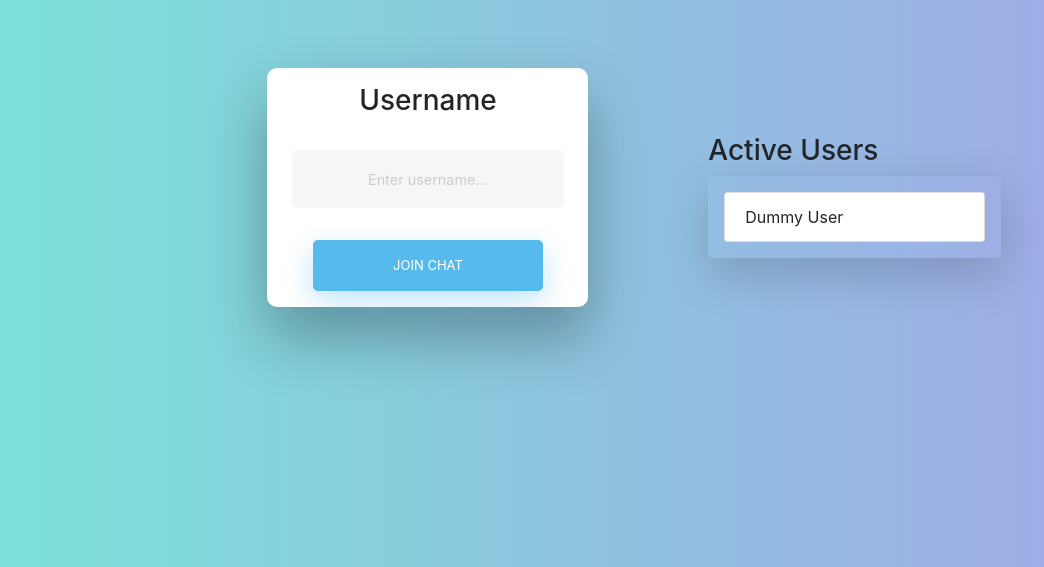
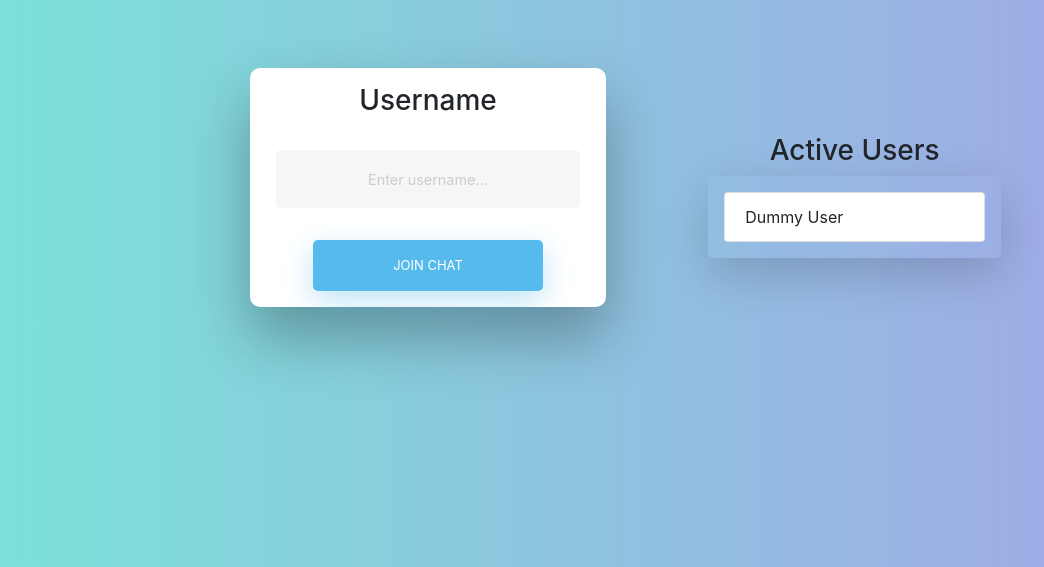
Before and after one commit to hl2638/flask-socket-chat, a Flask app: page / in a window 1280 px wide. Shown: the part 153-720 px from the top of the page, without its empty margins (212-1256 px from the left). Run offline with Flask 2, Linux system fonts and the light colour scheme; some libraries are stand-ins or nearby versions.

Commit message:
changed index width config

```diff
--- a/static/style.css
+++ b/static/style.css
@@ -165,7 +165,7 @@ input[type=text]::placeholder {
   border-radius: 10px 10px 10px 10px;
   background: #fff;
   padding: 30px;
-  width: 90%;
+  width: auto;
   max-width: 450px;
   position: relative;
   padding: 0px;
--- a/templates/index.html
+++ b/templates/index.html
@@ -6,23 +6,23 @@
 {% block sub_header%}Please create a username to start.{% endblock %}
 {% block main_body %}
     <div class="row m-0">
-        <div class="col-4"></div>
-        <div class="col-4">
+        <div class="col-xs-0 col-sm-0 col-md-0 col-lg-4"></div>
+        <div class="col-xs-12 col-sm-6 col-md-6 col-lg-4">
             <div class="wrapper fadeInDown">
                 <div class="formContent">
                 <!-- Login Form -->
-                    <form id="join-form" >
+                    <form id="join-form">
                         <label for="username" class="pt-3"><h3>Username</h3></label>
                         <input type="text" class="my-3" id="username" name="username" placeholder="Enter username...">
-                        <input type="submit" class="btn py-3 my-3" value="Join Chat">
+                        <input type="submit" class="btn btn-lg py-3 my-3" value="Join Chat">
                     </form>
                 </div>
             </div>
         </div>
-        <div class="col-4">
+        <div class="col-xs-12 col-sm-6 col-md-6 col-lg-4">
             <div class="wrapper fadeInDown">
                 <div class="container rounded-lg px-3">
-                    <h3 class="px-3 pt-3">Active Users</h3>
+                    <h3 class="px-3 pt-3 text-center">Active Users</h3>
                     <ul id="active-user-list" class="shadow-lg list-group rounded-lg mx-3 px-3 py-3">
                       <li class="list-group-item rounded">Dummy User</li>
                     </ul>
--- a/templates/template.html
+++ b/templates/template.html
@@ -15,8 +15,8 @@
 {% block script %}{% endblock %}
 <div class="container py-5 px-4">
     <header class="text-center">
-        <h1 class="display-4 text-white">{% block main_header %}{% endblock %}</h1>
-        <p class="text-white lead mb-0">{% block sub_header %}{% endblock %}</p>
+        <h1 class="display-4 text-white" id="main-header">{% block main_header %}{% endblock %}</h1>
+        <p class="text-white lead mb-0" id="sub-header">{% block sub_header %}{% endblock %}</p>
     </header>
 </div>
 {% block main_body %}{% endblock %}
```
Also changed, not shown: static/chat.js (added, +62 -0 lines), templates/chat.html (+5 -78 lines), templates/test.html (deleted, +0 -19 lines), templates/tmp.html (+1 -9 lines).
